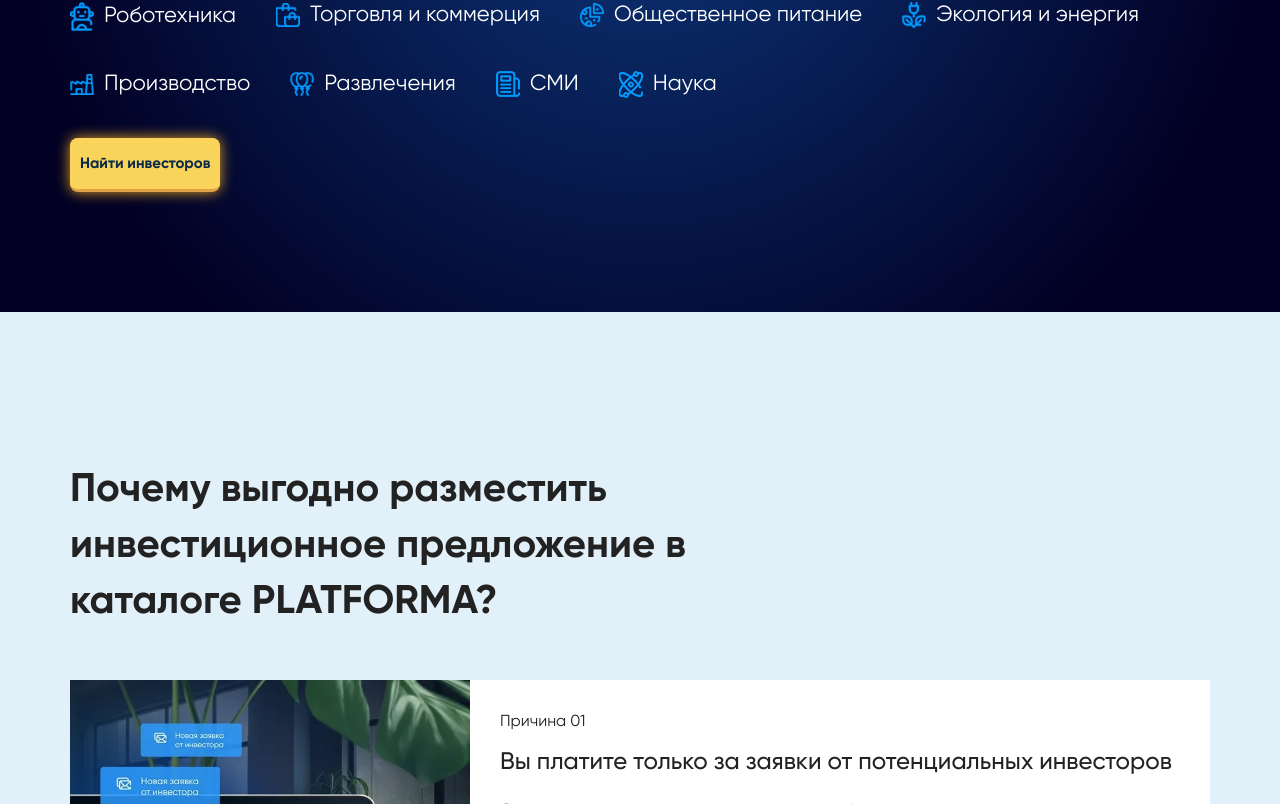
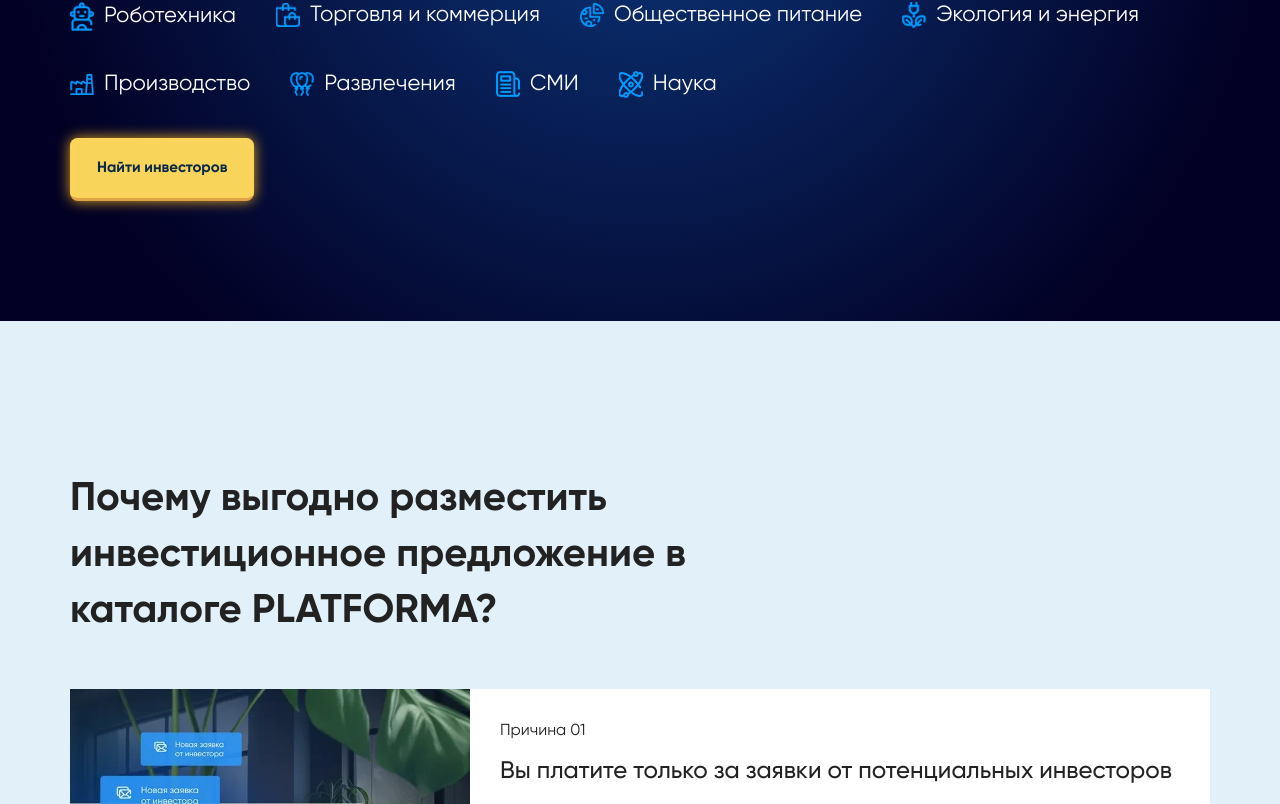
Before and after one commit to den10004/invest, a Next.js app: page /invest in a window 1280 px wide. Shown: the part 4636-5440 px from the top of the page. Built offline with nearby package versions, Linux system fonts and the light colour scheme.

Commit message:
исправлен заголовок карточки

```diff
--- a/app/globals.css
+++ b/app/globals.css
@@ -287,9 +287,14 @@ nav ul {
   font-size: 15px;
 }
 
-.btn-yellow:hover {
+
+
+-yellow:hover {
   box-shadow: none;
 }
+
+
+
 
 .btn-yellow:active {
   box-shadow: inset 0 5px 4px rgb(0 0 0 / 34%);
@@ -302,6 +307,20 @@ nav ul {
   }
 
 }
+
+@media (max-width: 1620px) {
+  .btn {
+    padding: 18px 27px;
+
+  }
+}
+
+@media (max-width: 1410px) {
+  .btn {
+    padding: 18px 27px;
+  }
+}
+
 
 a.hover-underline {
   position: relative;
--- a/components/Modals/index.css
+++ b/components/Modals/index.css
@@ -206,17 +206,6 @@ form fieldset.options .field input[type=radio] {
     display: none;
 }
 
-@media (max-width: 1620px) {
-    .btn {
-        padding: 13.5px 23.5px;
-    }
-}
-
-@media (max-width: 1410px) {
-    .btn {
-        padding: 13.5px 10px;
-    }
-}
 
 
 @media (max-width: 767px) {
```
Also changed, not shown: components/Projects/page.module.css (+6 -5 lines).
